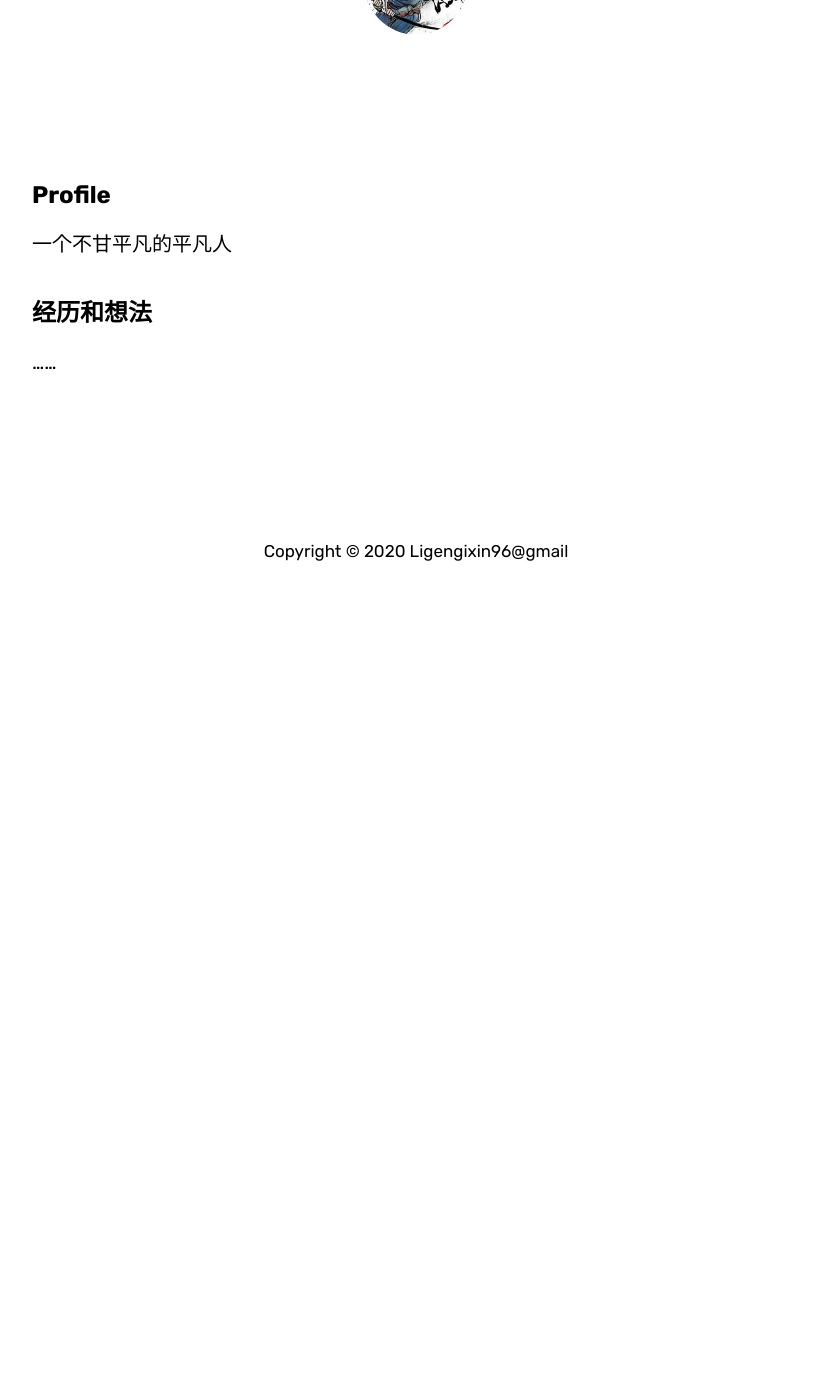
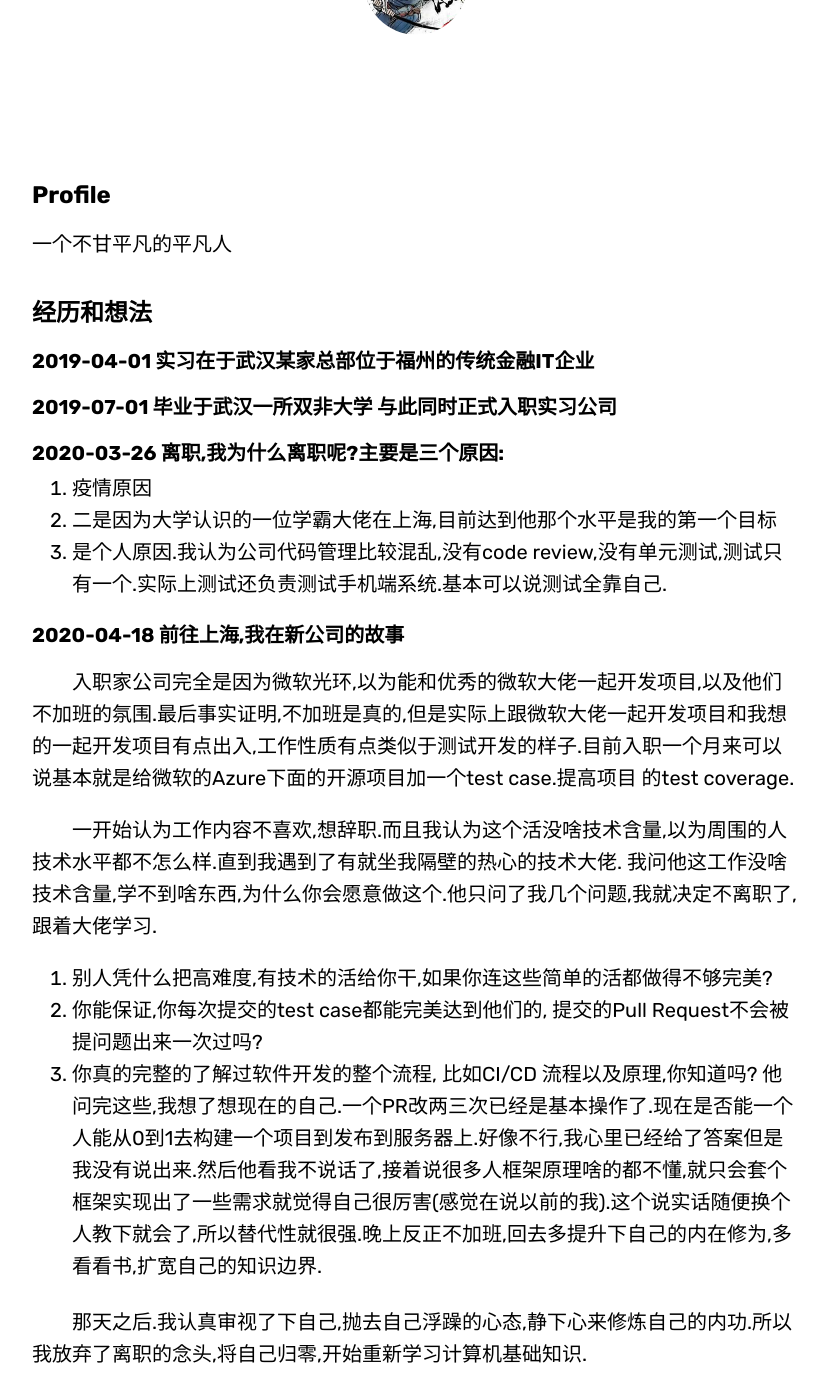
Before and after one commit to Ligengxin96/blog, a Jekyll site: the page built from about.md, in a window 1280 px wide and 1400 px high, scrolled down 500 px. Shown: the whole window, without its empty margins (224-1051 px from the left). Built offline with Jekyll 4.4.1, drawn with Linux system fonts in a browser that asks for light colours; some web fonts are replaced; before the commit the page ends 1130 px from its top, so only the background shows below that; some of the changed text lies outside the part shown.

Commit message:
update about me

```diff
--- a/_includes/main/footer.html
+++ b/_includes/main/footer.html
@@ -1,3 +1,4 @@
 <footer>
+    <p>Be a programmer Don't be a coder</p>
     <p>Copyright © 2020 Ligengixin96@gmail</p>
 </footer>
--- a/about.md
+++ b/about.md
@@ -23,6 +23,27 @@ published: true
 一个不甘平凡的平凡人
 
 ## 经历和想法
-......
+### 2019-04-01 实习在于武汉某家总部位于福州的传统金融IT企业
+
+### 2019-07-01 毕业于武汉一所双非大学 与此同时正式入职实习公司
+
+### 2020-03-26 离职,我为什么离职呢?主要是三个原因:
+1. 疫情原因
+2. 二是因为大学认识的一位学霸大佬在上海,目前达到他那个水平是我的第一个目标
+3. 是个人原因.我认为公司代码管理比较混乱,没有code review,没有单元测试,测试只有一个.实际上测试还负责测试手机端系统.基本可以说测试全靠自己.
+
+### 2020-04-18 前往上海,我在新公司的故事
+
+&emsp;&emsp;入职家公司完全是因为微软光环,以为能和优秀的微软大佬一起开发项目,以及他们不加班的氛围.最后事实证明,不加班是真的,但是实际上跟微软大佬一起开发项目和我想的一起开发项目有点出入,工作性质有点类似于测试开发的样子.目前入职一个月来可以说基本就是给微软的Azure下面的开源项目加一个test case.提高项目
+的test coverage.
+
+&emsp;&emsp;一开始认为工作内容不喜欢,想辞职.而且我认为这个活没啥技术含量,以为周围的人技术水平都不怎么样.直到我遇到了有就坐我隔壁的热心的技术大佬.
+我问他这工作没啥技术含量,学不到啥东西,为什么你会愿意做这个.他只问了我几个问题,我就决定不离职了,跟着大佬学习.
+1. 别人凭什么把高难度,有技术的活给你干,如果你连这些简单的活都做得不够完美?
+2. 你能保证,你每次提交的test case都能完美达到他们的, 提交的Pull Request不会被提问题出来一次过吗?
+3. 你真的完整的了解过软件开发的整个流程, 比如CI/CD 流程以及原理,你知道吗?
+他问完这些,我想了想现在的自己.一个PR改两三次已经是基本操作了.现在是否能一个人能从0到1去构建一个项目到发布到服务器上.好像不行,我心里已经给了答案但是我没有说出来.然后他看我不说话了,接着说很多人框架原理啥的都不懂,就只会套个框架实现出了一些需求就觉得自己很厉害(感觉在说以前的我).这个说实话随便换个人教下就会了,所以替代性就很强.晚上反正不加班,回去多提升下自己的内在修为,多看看书,扩宽自己的知识边界.
+
+&emsp;&emsp;那天之后.我认真审视了下自己,抛去自己浮躁的心态,静下心来修炼自己的内功.所以我放弃了离职的念头,将自己归零,开始重新学习计算机基础知识.
 
 </div>
```
